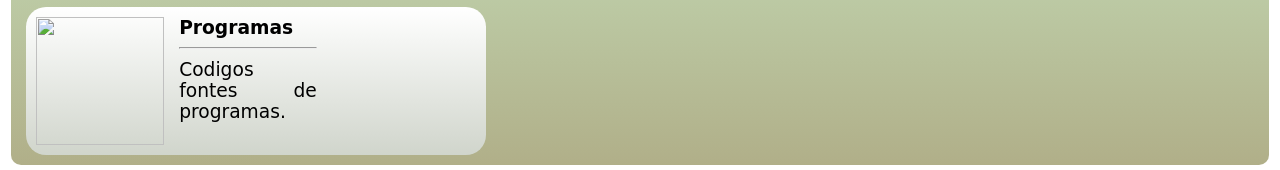
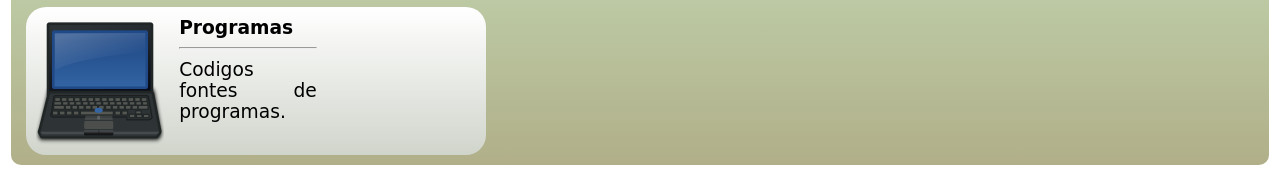
Before and after one commit to trucomanx/trucomanx.github.io, a plain HTML site: page pt-br/index.html in a window 1280 px wide. Shown: the part 229-399 px from the top of the page. Drawn offline with Linux system fonts and the light colour scheme.

Commit message:
ordenando

```diff
--- a/pt-br/index.html
+++ b/pt-br/index.html
@@ -35,7 +35,7 @@ Alguns livros da minha autoria.</a>
 Bibliotecas de codigo fonte.</a>
 </div>
 <!-- *********************************************************************** -->
-<div class="whiteblock libblock"><a href="programas.html"><img src="../imagenes/computer-laptop" width="128"/>
+<div class="whiteblock libblock"><a href="programas.html"><img src="../imagenes/computer-laptop.png" width="128"/>
 <b>Programas</b>
 <hr>
 Codigos fontes de programas.</a>
```
